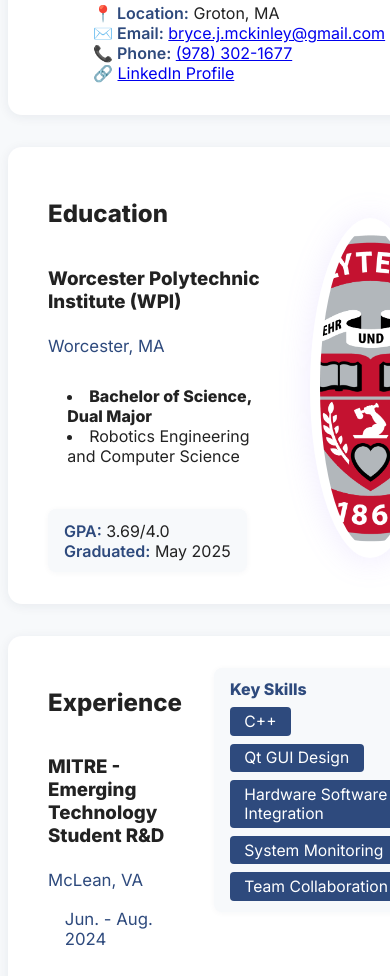
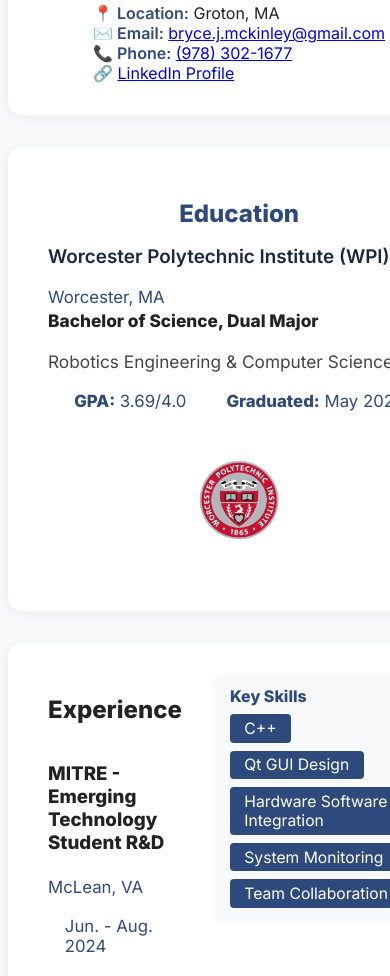
Before and after one commit to BryceMcKinley/Portfolio, a plain HTML site: page index.html in a window 390 px wide. Shown: the part 1256-2232 px from the top of the page. Drawn offline with Linux system fonts and the light colour scheme.

Commit message:
Refactor education section layout for improved structure; enhance styling and responsiveness.

```diff
--- a/index.html
+++ b/index.html
@@ -59,27 +59,24 @@
 
 <section id="education" class="main-section">
   <div class="info-card">
-    <div class="info-flex" style="align-items:center;">
-      <!-- Education Text -->
-      <div class="info-left">
-        <h2>Education</h2>
-        <div class="info-card-content" style="text-align:left;">
-          <h3 style="margin-bottom:0.2em;">Worcester Polytechnic Institute (WPI)</h3>
-          <span class="info-location" style="font-size:1.05em;">Worcester, MA</span>
-          <ul class="info-list" style="margin-top:0.7em;">
-            <li><strong>Bachelor of Science, Dual Major</strong></li>
-            <li>Robotics Engineering and Computer Science</li>
-          </ul>
-          <div class="info-highlight" style="margin-top:1em;">
-            <span style="font-weight:600; color:#2e4a7d;">GPA:</span> 3.69/4.0<br>
-            <span style="font-weight:600; color:#2e4a7d;">Graduated:</span> May 2025
-          </div>
+    <div class="education-flex">
+      <div class="education-details">
+        <h2 class="education-title">Education</h2>
+        <div class="education-school-row">
+          <h3 class="education-school">Worcester Polytechnic Institute (WPI)</h3>
+          <span class="education-location">Worcester, MA</span>
+        </div>
+        <div class="education-degree-row">
+          <span class="education-degree"><strong>Bachelor of Science, Dual Major</strong></span>
+          <span class="education-majors">Robotics Engineering & Computer Science</span>
+        </div>
+        <div class="education-meta-row">
+          <span class="education-gpa"><strong>GPA:</strong> 3.69/4.0</span>
+          <span class="education-grad"><strong>Graduated:</strong> May 2025</span>
         </div>
       </div>
-
-      <!-- WPI Logo -->
       <div class="wpi-logo-right">
-        <img src="wpi logo.png" alt="WPI Logo" class="profile-pic-large" />
+        <img src="wpi logo.png" alt="WPI Logo" class="wpi-logo-img" />
       </div>
     </div>
   </div>
--- a/styles.css
+++ b/styles.css
@@ -1,3 +1,81 @@
+/* Education section custom styles */
+.education-flex {
+  display: flex;
+  flex-direction: row;
+  align-items: center;
+  justify-content: space-between;
+  gap: 2.5rem;
+  width: 100%;
+}
+.education-details {
+  flex: 2 1 0;
+  display: flex;
+  flex-direction: column;
+  align-items: flex-start;
+  justify-content: center;
+  min-width: 220px;
+}
+.education-title {
+  font-size: 1.5rem;
+  font-weight: 700;
+  margin-bottom: 0.7em;
+  color: #2e4a7d;
+}
+.education-school-row {
+  display: flex;
+  flex-wrap: wrap;
+  align-items: baseline;
+  gap: 1.2rem;
+  margin-bottom: 0.2em;
+}
+.education-school {
+  font-size: 1.18rem;
+  font-weight: 600;
+  margin: 0;
+  color: #1a2740;
+}
+.education-location {
+  font-size: 1.05em;
+  color: #2e4a7d;
+}
+.education-degree-row {
+  display: flex;
+  flex-wrap: wrap;
+  align-items: center;
+  gap: 1.2rem;
+  margin-bottom: 0.5em;
+}
+.education-degree {
+  font-size: 1.08rem;
+  color: #222;
+}
+.education-majors {
+  font-size: 1.08rem;
+  color: #444;
+}
+.education-meta-row {
+  display: flex;
+  flex-wrap: wrap;
+  align-items: center;
+  gap: 2.5rem;
+  margin-top: 0.7em;
+}
+.education-gpa, .education-grad {
+  font-size: 1.05rem;
+  color: #2e4a7d;
+}
+@media (max-width: 900px) {
+  .education-flex {
+    flex-direction: column;
+    gap: 1.5rem;
+    align-items: center;
+  }
+  .education-details {
+    align-items: center;
+    text-align: center;
+    width: 100%;
+  }
+}
 /* WPI logo right alignment in education section */
 .wpi-logo-right {
   display: flex;
```
